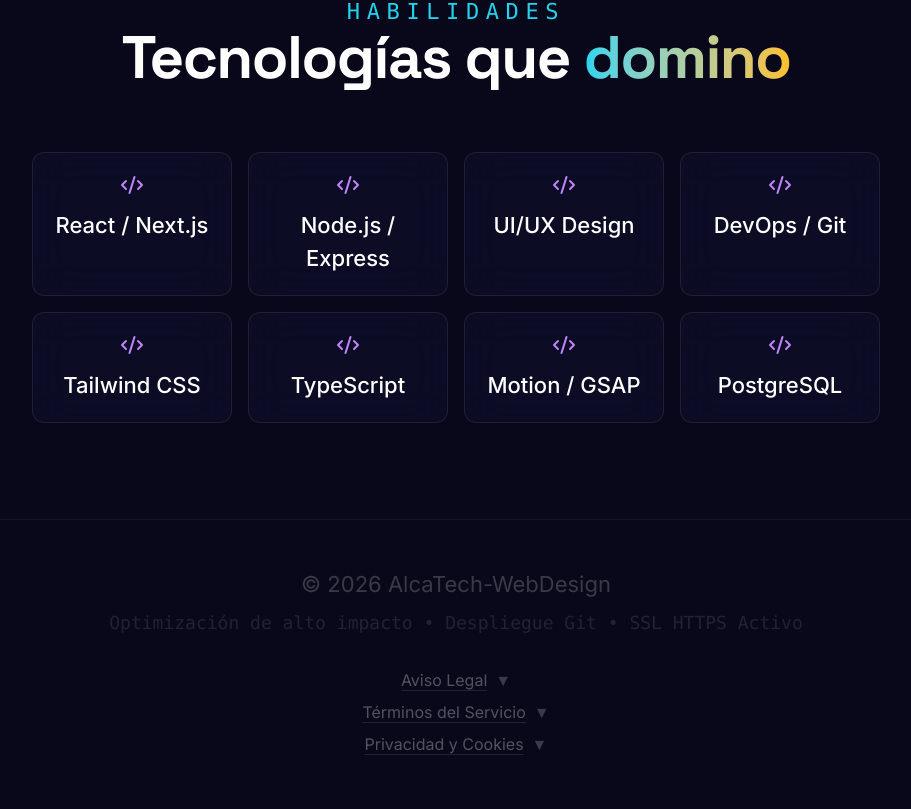
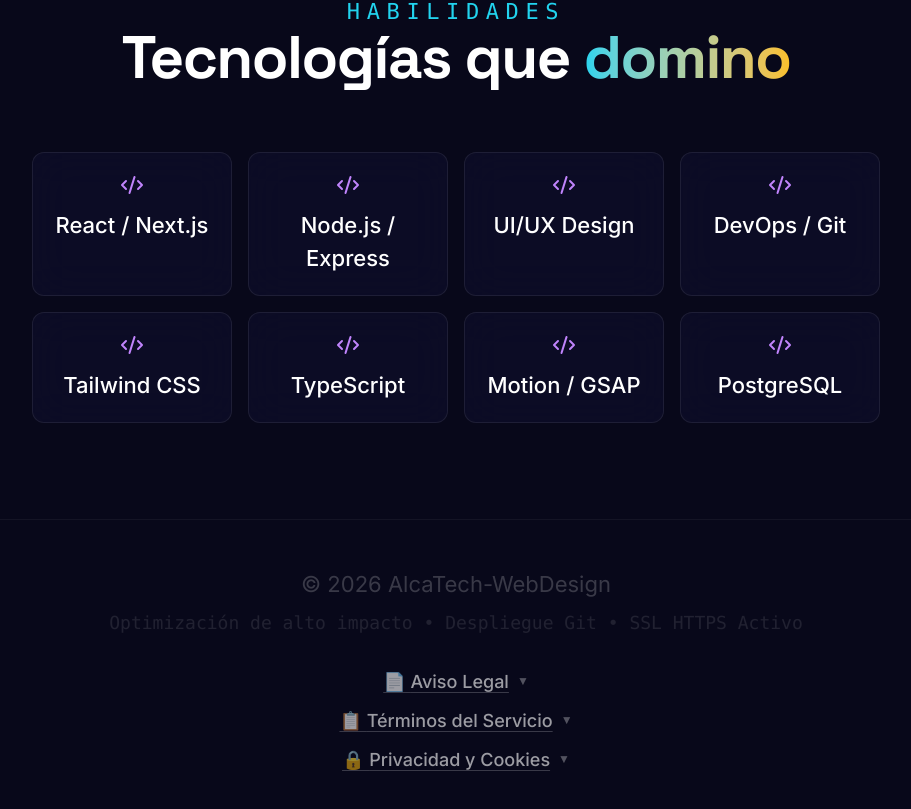
Before and after one commit to alcatrading84/alcatech-webdesign, a React (Vite) app: page / in a window 1280 px wide. Shown: the part 3049-3858 px from the top of the page, without its empty margins (184-1095 px from the left). Built offline with nearby package versions, Linux system fonts and the light colour scheme; a web font is replaced by a local one.

Commit message:
Legal links more visible: icons, larger text, 60% opacity

```diff
--- a/src/App.tsx
+++ b/src/App.tsx
@@ -423,39 +423,39 @@ export default function App() {
         <p className="text-white/10 text-[18px] font-mono mt-2">{t.footer}</p>
 
         {/* Legal links expandibles */}
-        <div className="max-w-3xl mx-auto mt-8 space-y-2">
+        <div className="max-w-3xl mx-auto mt-8 space-y-3">
           <details className="group">
-            <summary className="cursor-pointer text-[16px] text-white/30 hover:text-accent transition-colors list-none flex items-center justify-center gap-2">
-              <span className="underline underline-offset-4 decoration-white/10 hover:decoration-accent/50">{t.legal.footerLinks[0]}</span>
-              <span className="text-white/20 group-open:rotate-180 transition-transform">▼</span>
+            <summary className="cursor-pointer text-[18px] text-white/60 hover:text-accent transition-colors list-none flex items-center justify-center gap-2 font-medium">
+              <span className="underline underline-offset-4 decoration-white/20 hover:decoration-accent/50">📄 {t.legal.footerLinks[0]}</span>
+              <span className="text-white/30 group-open:rotate-180 transition-transform text-[12px]">▼</span>
             </summary>
-            <div className="mt-4 glass rounded-xl p-6 text-left space-y-3">
-              <h4 className="text-[20px] font-display font-bold text-white">{t.legal.aviso.title}</h4>
-              <p className="text-[17px] text-white/60 leading-relaxed">{t.legal.aviso.p1}</p>
-              <p className="text-[17px] text-white/60 leading-relaxed">{t.legal.aviso.p2}</p>
+            <div className="mt-4 glass rounded-xl p-8 text-left space-y-4">
+              <h4 className="text-[22px] font-display font-bold text-white">{t.legal.aviso.title}</h4>
+              <p className="text-[18px] text-white/60 leading-relaxed">{t.legal.aviso.p1}</p>
+              <p className="text-[18px] text-white/60 leading-relaxed">{t.legal.aviso.p2}</p>
             </div>
           </details>
           <details className="group">
-            <summary className="cursor-pointer text-[16px] text-white/30 hover:text-accent transition-colors list-none flex items-center justify-center gap-2">
-              <span className="underline underline-offset-4 decoration-white/10 hover:decoration-accent/50">{t.legal.footerLinks[1]}</span>
-              <span className="text-white/20 group-open:rotate-180 transition-transform">▼</span>
+            <summary className="cursor-pointer text-[18px] text-white/60 hover:text-accent transition-colors list-none flex items-center justify-center gap-2 font-medium">
+              <span className="underline underline-offset-4 decoration-white/20 hover:decoration-accent/50">📋 {t.legal.footerLinks[1]}</span>
+              <span className="text-white/30 group-open:rotate-180 transition-transform text-[12px]">▼</span>
             </summary>
-            <div className="mt-4 glass rounded-xl p-6 text-left space-y-3">
-              <h4 className="text-[20px] font-display font-bold text-white">{t.legal.terminos.title}</h4>
-              <p className="text-[17px] text-white/60 leading-relaxed">{t.legal.terminos.p1}</p>
-              <p className="text-[17px] text-white/60 leading-relaxed">{t.legal.terminos.p2}</p>
-              <p className="text-[17px] text-white/60 leading-relaxed">{t.legal.terminos.p3}</p>
+            <div className="mt-4 glass rounded-xl p-8 text-left space-y-4">
+              <h4 className="text-[22px] font-display font-bold text-white">{t.legal.terminos.title}</h4>
+              <p className="text-[18px] text-white/60 leading-relaxed">{t.legal.terminos.p1}</p>
+              <p className="text-[18px] text-white/60 leading-relaxed">{t.legal.terminos.p2}</p>
+              <p className="text-[18px] text-white/60 leading-relaxed">{t.legal.terminos.p3}</p>
             </div>
           </details>
           <details className="group">
-            <summary className="cursor-pointer text-[16px] text-white/30 hover:text-accent transition-colors list-none flex items-center justify-center gap-2">
-              <span className="underline underline-offset-4 decoration-white/10 hover:decoration-accent/50">{t.legal.footerLinks[2]}</span>
-              <span className="text-white/20 group-open:rotate-180 transition-transform">▼</span>
+            <summary className="cursor-pointer text-[18px] text-white/60 hover:text-accent transition-colors list-none flex items-center justify-center gap-2 font-medium">
+              <span className="underline underline-offset-4 decoration-white/20 hover:decoration-accent/50">🔒 {t.legal.footerLinks[2]}</span>
+              <span className="text-white/30 group-open:rotate-180 transition-transform text-[12px]">▼</span>
             </summary>
-            <div className="mt-4 glass rounded-xl p-6 text-left space-y-3">
-              <h4 className="text-[20px] font-display font-bold text-white">{t.legal.privacidad.title}</h4>
-              <p className="text-[17px] text-white/60 leading-relaxed">{t.legal.privacidad.p1}</p>
-              <p className="text-[17px] text-white/60 leading-relaxed">{t.legal.privacidad.p2}</p>
+            <div className="mt-4 glass rounded-xl p-8 text-left space-y-4">
+              <h4 className="text-[22px] font-display font-bold text-white">{t.legal.privacidad.title}</h4>
+              <p className="text-[18px] text-white/60 leading-relaxed">{t.legal.privacidad.p1}</p>
+              <p className="text-[18px] text-white/60 leading-relaxed">{t.legal.privacidad.p2}</p>
             </div>
           </details>
         </div>
```
Also changed, not shown: 1 other file (tests, documents, lock files or other folders).
